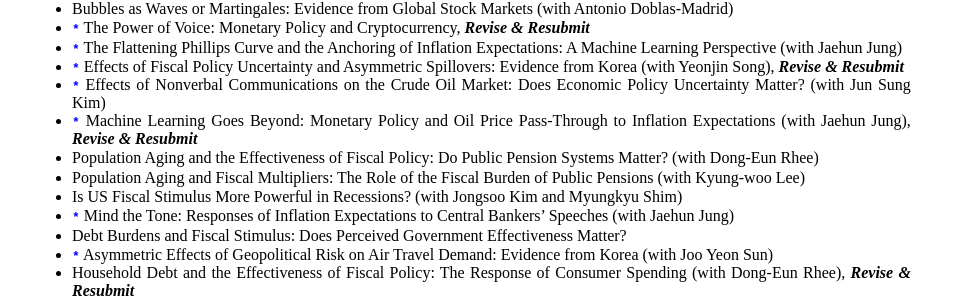
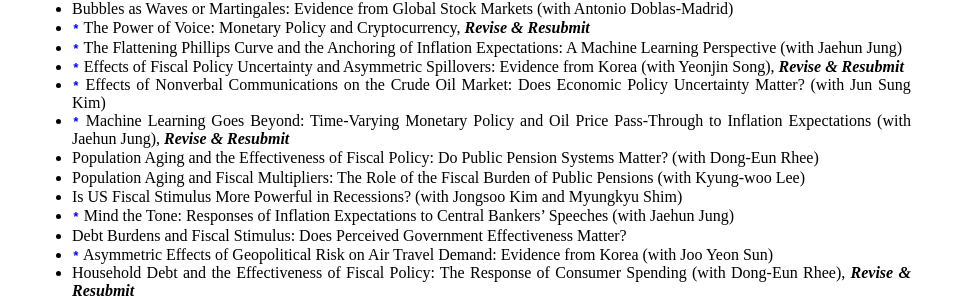
Before and after one commit to dooyeoncho/dooyeoncho.github.io, a Jekyll site: the page built from pages/research.html, in a window 1280 px wide. Shown: the part 1475-1776 px from the top of the page, without its empty margins (160-1119 px from the left). Built offline with Jekyll 4.4.1, drawn with Linux system fonts in a browser that asks for light colours.

Commit message:
Update research.html

```diff
--- a/pages/research.html
+++ b/pages/research.html
@@ -67,7 +67,7 @@ span {
 		<span><li><code style="color : blue"><b>*</b></code> The Flattening Phillips Curve and the Anchoring of Inflation Expectations: A Machine Learning Perspective (with Jaehun Jung)</li></span>
 		<span><li><code style="color : blue"><b>*</b></code> Effects of Fiscal Policy Uncertainty and Asymmetric Spillovers: Evidence from Korea (with Yeonjin Song), <em property="italic"><b>Revise & Resubmit</b></em></li></span>
 		<span><li><code style="color : blue"><b>*</b></code> Effects of Nonverbal Communications on the Crude Oil Market: Does Economic Policy Uncertainty Matter? (with Jun Sung Kim)</li></span>
-		<span><li><code style="color : blue"><b>*</b></code> Machine Learning Goes Beyond: Monetary Policy and Oil Price Pass-Through to Inflation Expectations (with Jaehun Jung), <em property="italic"><b>Revise & Resubmit</b></em></li></span>
+		<span><li><code style="color : blue"><b>*</b></code> Machine Learning Goes Beyond: Time-Varying Monetary Policy and Oil Price Pass-Through to Inflation Expectations (with Jaehun Jung), <em property="italic"><b>Revise & Resubmit</b></em></li></span>
 		<span><li>Population Aging and the Effectiveness of Fiscal Policy: Do Public Pension Systems Matter? (with Dong-Eun Rhee)</li></span>
 		<span><li>Population Aging and Fiscal Multipliers: The Role of the Fiscal Burden of Public Pensions (with Kyung-woo Lee)</li></span>
 		<span><li>Is US Fiscal Stimulus More Powerful in Recessions? (with Jongsoo Kim and Myungkyu Shim)</li></span>
```
